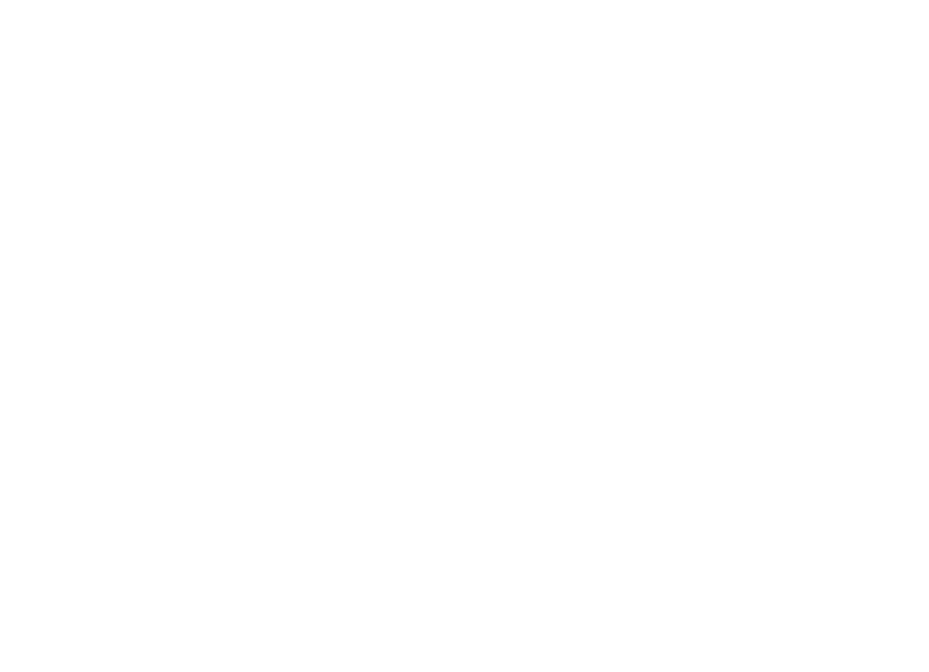
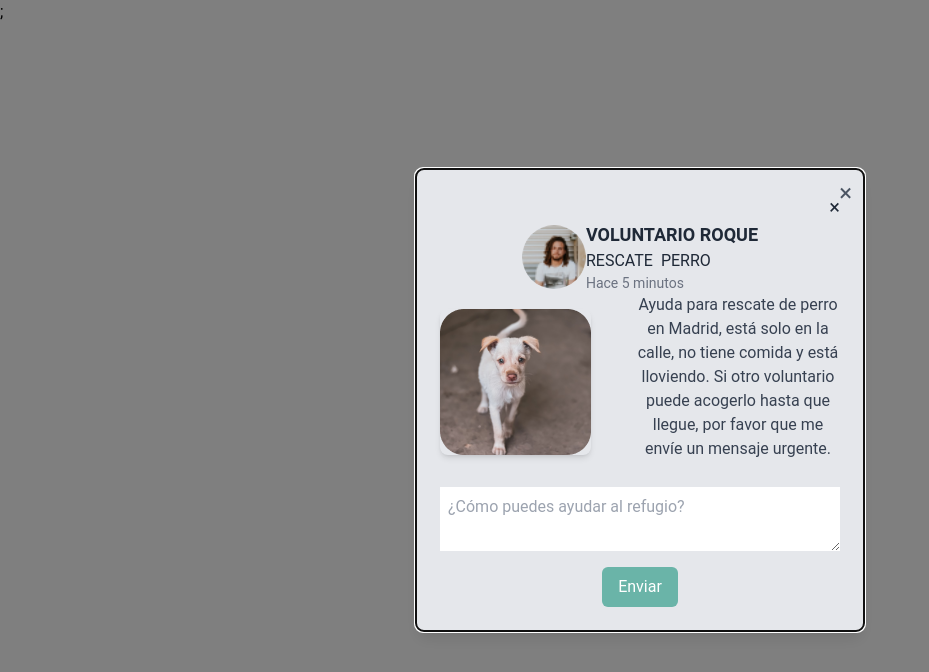
Before and after one commit to igrowker/i004-pawsome-front, a React (Vite) app: page /messageShelter in a window 1280 px wide. Before the commit this address had no page. Shown: the top 672 px of the page, without its empty margins (0-929 px from the left). Built offline with nearby package versions, Linux system fonts and the light colour scheme.

Commit message:
Message Shelter modal created

```diff
--- a/src/App.tsx
+++ b/src/App.tsx
@@ -3,6 +3,7 @@ import { Routes, Route } from 'react-router-dom';
 import React from 'react';
 import Login from './components/Login';
 import RegisterPage from './views/RegisterPage';
+import MessageShelterModal from './components/MessageShelterModal';
 
 
 const App: React.FC = () => {
@@ -20,6 +21,8 @@ const App: React.FC = () => {
       <h1 className="bg-secondaryLight p-5">ROBOTO</h1>
     </div> */}
     <Route path="/registerForm" element={<RegisterPage />}  ></Route>
+    <Route path="/messageShelter" element={<MessageShelterModal isOpen={true} // Aquí puedes manejar la apertura
+      onClose={() => console.log("Cerrar modal")}/>} />
     </Routes>
 
   );
--- /dev/null
+++ b/src/components/MessageShelterModal.tsx
@@ -0,0 +1,50 @@
+
+import Modal from "./ui/modal";
+
+type MessageToShelterModalProps = {
+  isOpen: boolean;
+  onClose: () => void;
+};
+const MessageShelterModal = ({
+  isOpen,
+  onClose,
+
+}: MessageToShelterModalProps) => {
+    return (<>
+     <Modal isOpen={isOpen} onClose={onClose}>
+    <div className="flex flex-col items-center max-h-screen">
+      <button onClick={onClose} className="self-end text-xl font bold">
+        &times;
+      </button>
+      <div className="flex items-center space-x-">
+        <img src="/public/Vector.png" alt="profilepic" className="w-16 h-16 rounded-full" />
+        <div>
+            <h2 className="text-lg font-semibold">
+            VOLUNTARIO ROQUE
+            </h2>
+            <div className="flex space-x-2">
+            <span>RESCATE</span>
+            <span>PERRO</span>
+            </div>
+           <p className="text-sm text-gray-500">Hace 5 minutos</p>
+        </div>
+      </div>
+      <div className="flex">
+      <img src="/public/Group.png" alt="perroprofile" className="my-4 rounded-lg shadow-md" />
+      <p className="text-center text-gray-700 pl-[45px]">
+      Ayuda para rescate de perro en Madrid, está solo en la calle, no tiene comida y está
+      lloviendo. Si otro voluntario puede acogerlo hasta que llegue, por favor que me envíe un mensaje urgente.
+      </p>
+      </div>
+
+      <textarea placeholder="¿Cómo puedes ayudar al refugio?" className="w-full mt-4 p-2 bourder rounden-md"></textarea>
+      <button className="mt-4 px-4 py-2 bg-primaryLight text-white rounded-md">
+          Enviar
+        </button>
+    </div>
+  </Modal>;
+    </>)
+
+};
+
+export default MessageShelterModal;
```
Also changed, not shown: public/Group.png (added), public/Vector.png (added).
